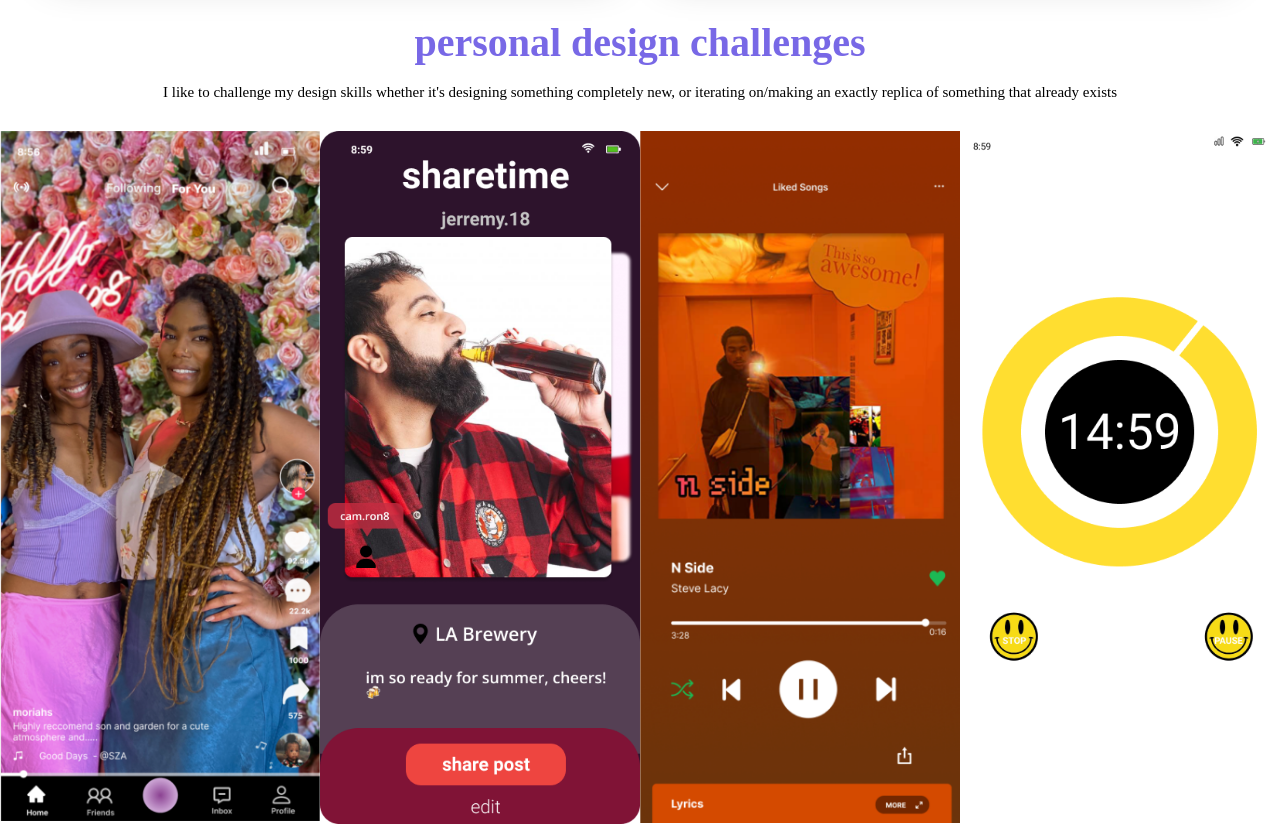
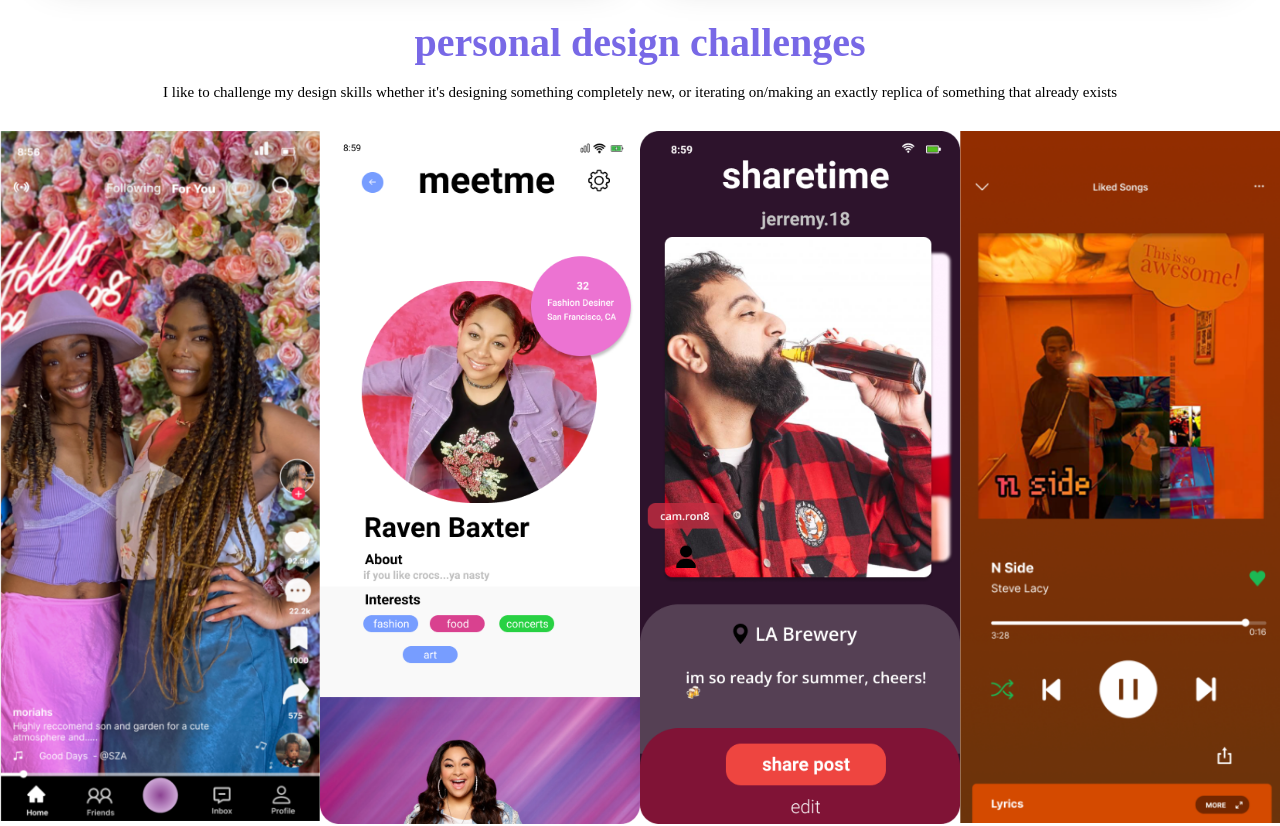
Before and after one commit to mscott44/Portfolio, a React (Create React App) app: page /uiux in a window 1280 px wide. Shown: the part 860-1686 px from the top of the page. Built offline with nearby package versions, Linux system fonts and the light colour scheme.

Commit message:
adding designs

```diff
--- a/src/components/tileDatas.js
+++ b/src/components/tileDatas.js
@@ -1,6 +1,11 @@
 const tileDatas = [
   {
     img: "images/tiktock.png",
+    title: "",
+    // featured: true,
+  },
+  {
+    img: "images/userProf.png",
     title: "",
     // featured: true,
   },
@@ -14,6 +19,7 @@
     title: "",
     // featured: true,
   },
+
   {
     img: "images/countdownTimer.png",
     title: "",
```
